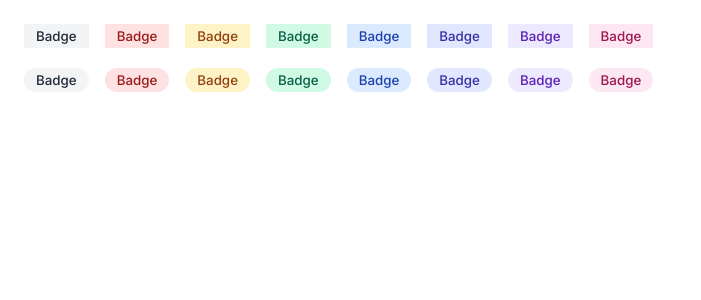
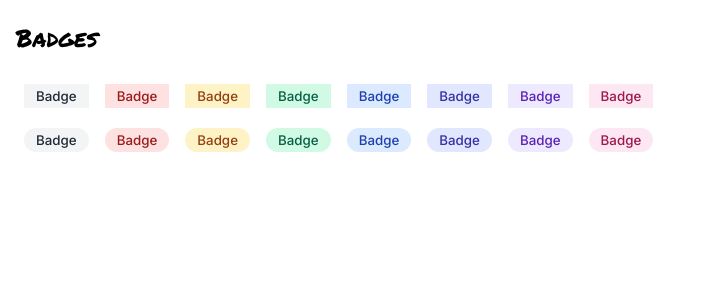
Before and after one commit to vishalicious213/component-library, a React (Vite) app: page / in a window 1280 px wide. Shown: the top 300 px of the page, without its empty margins (0-701 px from the left). Built offline with nearby package versions, Linux system fonts and the light colour scheme.

Commit message:
imported permanent-marker font and applied it to h2

```diff
--- a/index.css
+++ b/index.css
@@ -12,6 +12,12 @@
     font-variation-settings: "slnt" 0;
 }
 
+.marker {
+    font-family: "Permanent Marker", cursive;
+    font-weight: 400;
+    font-style: normal;
+}
+
 #app {
     margin: 1rem;
 }
--- a/index.html
+++ b/index.html
@@ -7,7 +7,7 @@
     <title>Component Library</title>
     <link rel="preconnect" href="https://fonts.googleapis.com">
     <link rel="preconnect" href="https://fonts.gstatic.com" crossorigin>
-    <link href="https://fonts.googleapis.com/css2?family=Inter:wght@500&display=swap" rel="stylesheet">
+    <link href="https://fonts.googleapis.com/css2?family=Inter:wght@500&family=Permanent+Marker&display=swap" rel="stylesheet">
   </head>
   <body>
     <div id="root"></div>
--- a/src/App.jsx
+++ b/src/App.jsx
@@ -4,6 +4,7 @@
 const App = () => {
     return (
         <div id="app">
+            <h2 className="marker">Badges</h2>
             <div className="container">
                 <Button textColor="#1F2937" backgroundColor="#F3F4F6" />
                 <Button textColor="#991B1B" backgroundColor="#FEE2E2" />
```
